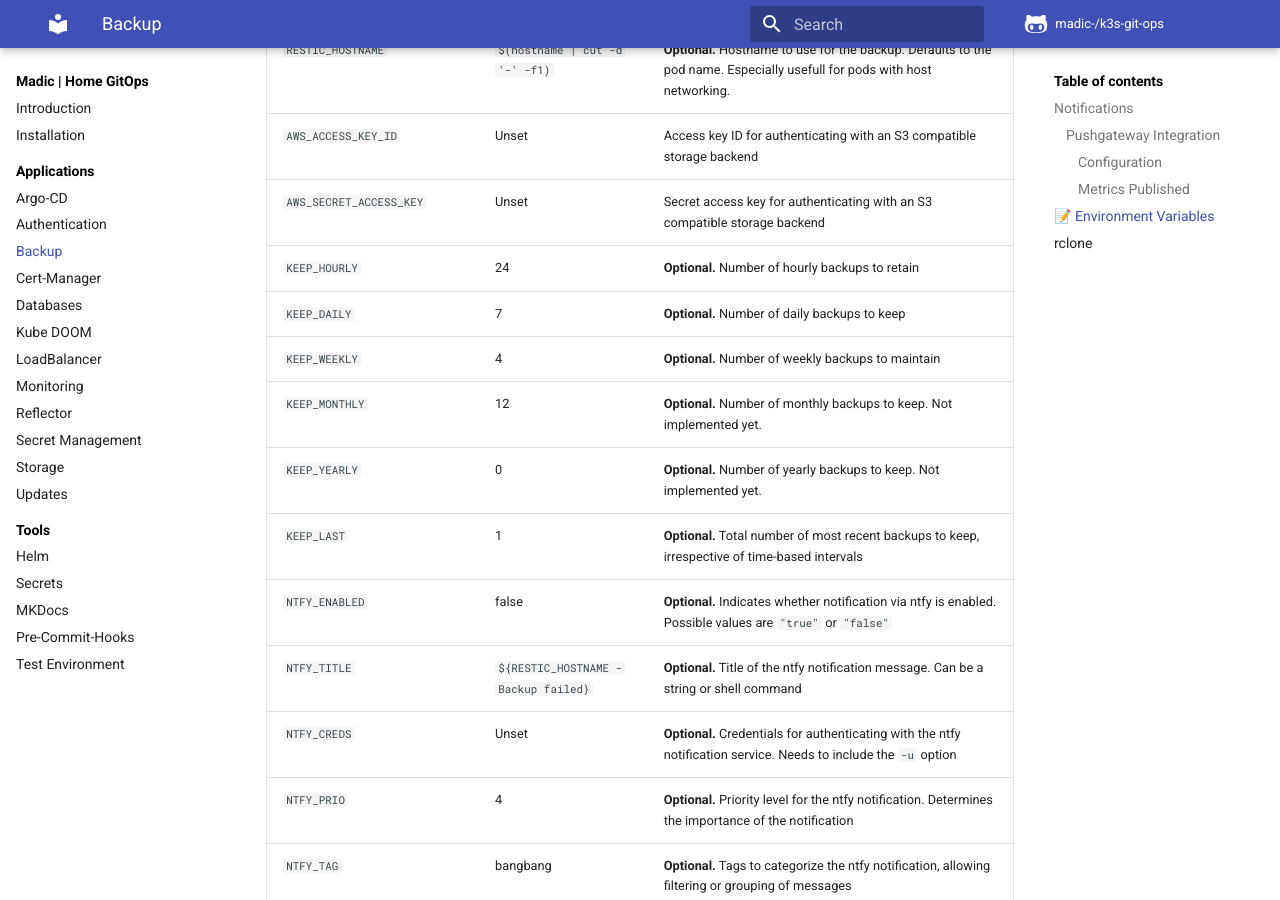
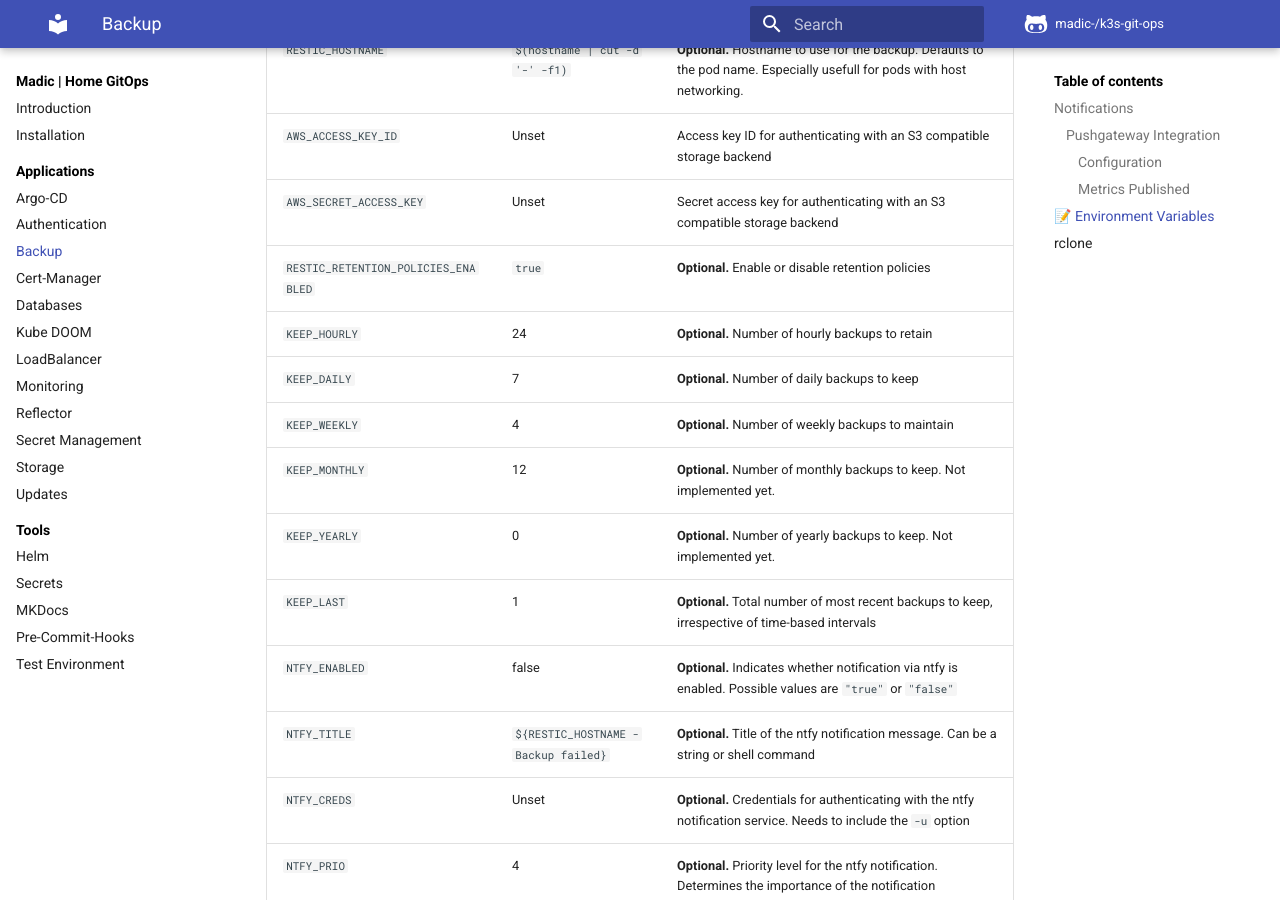
Before and after one commit to madic-creates/k3s-git-ops, an MkDocs documentation site: the page built from docs/backup.md, in a window 1280 px wide and 900 px high, scrolled down 4133 px. Built offline with MkDocs 1.6.1 and Material for MkDocs 9.7.7, drawn with Linux system fonts in a browser that asks for light colours; plug-ins that fetch from the network failed and are left out; comment, search, counter and statistics services are not loaded.

Commit message:
Backup: Added boolean to configure retention policies

```diff
--- a/docs/backup.md
+++ b/docs/backup.md
@@ -143,6 +143,7 @@ The following environment variables are used to configure the backup script.
 | `RESTIC_HOSTNAME`       | `$(hostname | cut -d '-' -f1)` | **Optional.** Hostname to use for the backup. Defaults to the pod name. Especially usefull for pods with host networking. |
 | `AWS_ACCESS_KEY_ID`     | Unset | Access key ID for authenticating with an S3 compatible storage backend                         |
 | `AWS_SECRET_ACCESS_KEY` | Unset | Secret access key for authenticating with an S3 compatible storage backend                     |
+| `RESTIC_RETENTION_POLICIES_ENABLED` | `true` | **Optional.** Enable or disable retention policies |
 | `KEEP_HOURLY`           | 24 | **Optional.** Number of hourly backups to retain                                                             |
 | `KEEP_DAILY`            | 7 | **Optional.** Number of daily backups to keep                                                                |
 | `KEEP_WEEKLY`           | 4 | **Optional.** Number of weekly backups to maintain                                                           |
```
Also changed, not shown: 1 other file.
